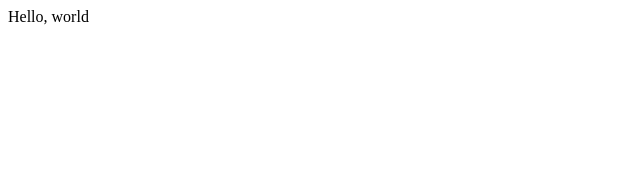
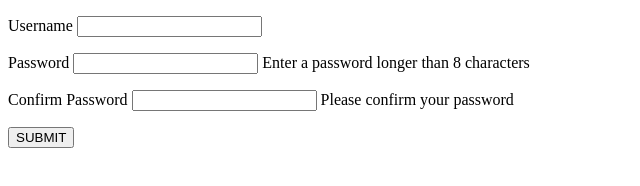
Before and after one commit to covalwill/Password-Confirmation-Form, a plain HTML site: page index.html in a window 1280 px wide. Shown: the whole page, without its empty margins (0-640 px from the left). Drawn offline with nearby package versions, Linux system fonts and the light colour scheme.

Commit message:
added boilerplate template for password form

```diff
--- a/index.html
+++ b/index.html
@@ -1 +1,31 @@
-Hello, world
+<!DOCTYPE html>
+<html>
+<head>
+	<title>Sign Up Form</title>
+	<link rel="stylesheet" href="css/style.css" type="text/css" media="screen" title="no title" charset="utf-8">
+</head>
+<body>
+
+	<form action="#" method="post">
+		<p>
+			<label for="username">Username</label>
+			<input id="username" name="username" type="text">
+		</p>
+		<p>
+			<label for="password">Password</label>
+			<input id="password" name="password" type="password">
+			<span>Enter a password longer than 8 characters</span>
+		</p>
+		<p>
+			<label for="confirm_password">Confirm Password</label>
+			<input id="confirm_password" name="confirm_password" type="password">
+			<span>Please confirm your password</span>
+		</p>
+		<p>
+			<input type="submit" value="SUBMIT">
+		</p>
+	</form>
+	<script src="http://code.jquery.com/jquery-1.11.0.min.js" type="text/javascript" charset="utf-8"></script>
+	<script src="js/app.js" type="text/javascript" charset="utf-8"></script>
+</body>
+</html>
```
